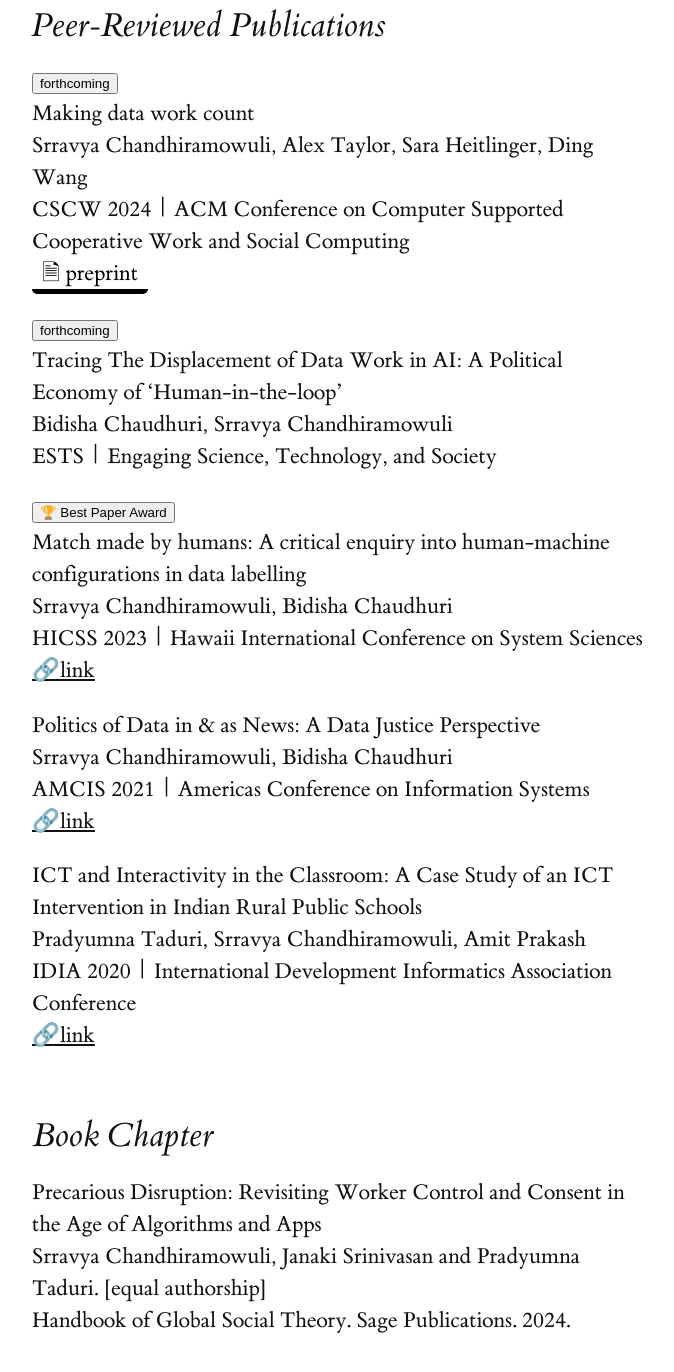
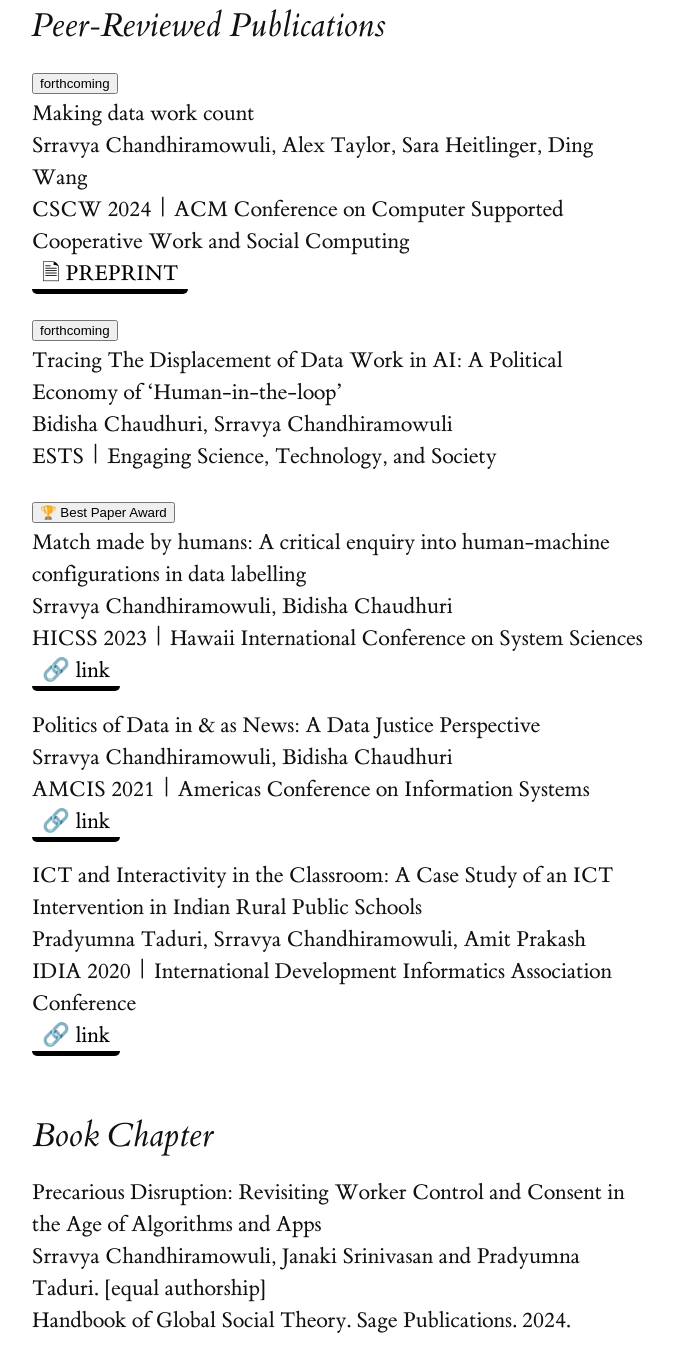
Before and after one commit to srravya/srravya.github.io, a Jekyll site: the page built from publications/index.md, in a window 1280 px wide and 1400 px high, scrolled down 340 px. Shown: the top 1372 px of the window, without its empty margins (128-802 px from the left). Built offline with Jekyll 4.4.1, drawn with Linux system fonts in a browser that asks for light colours; some of the changed text lies outside the part shown.

Commit message:
Fix links

```diff
--- a/publications/index.md
+++ b/publications/index.md
@@ -10,7 +10,7 @@ description: A selected list of my research
 Making data work count<br>
 Srravya Chandhiramowuli, Alex Taylor, Sara Heitlinger, Ding Wang<br>
 CSCW 2024 | ACM Conference on Computer Supported Cooperative Work and Social Computing<br>
-<a class=linkpill href="https://arxiv.org/abs/2311.18046">🗎 preprint</a>
+<a class=linkpill href="https://arxiv.org/abs/2311.18046">🗎 PREPRINT</a>
 
 <button clas=infopill>forthcoming</button><br>
 Tracing The Displacement of Data Work in AI: A Political Economy of ‘Human-in-the-loop’<br>
@@ -21,17 +21,17 @@ ESTS | Engaging Science, Technology, and Society
 Match made by humans: A critical enquiry into human-machine configurations in data labelling<br>
 Srravya Chandhiramowuli, Bidisha Chaudhuri<br>
 HICSS 2023 | Hawaii International Conference on System Sciences<br>
-[🔗link](https://hdl.handle.net/10125/102882)
+<a class=linkpill href="https://hdl.handle.net/10125/102882">🔗 link</a>
 
 Politics of Data in & as News: A Data Justice Perspective<br>
 Srravya Chandhiramowuli, Bidisha Chaudhuri<br>
 AMCIS 2021 | Americas Conference on Information Systems<br>
-[🔗link](https://aisel.aisnet.org/amcis2021/global_develop/global_develop/13)
+<a class=linkpill href="https://aisel.aisnet.org/amcis2021/global_develop/global_develop/13">🔗 link</a>
 
 ICT and Interactivity in the Classroom: A Case Study of an ICT Intervention in Indian Rural Public Schools<br>
 Pradyumna Taduri, Srravya Chandhiramowuli, Amit Prakash<br>
 IDIA 2020 | International Development Informatics Association Conference<br>
-[🔗link](https://doi.org/10.1007/978-3-030-52014-4_2)
+<a class=linkpill href="https://doi.org/10.1007/978-3-030-52014-4_2">🔗 link</a>
 
 ## Book chapter
 
@@ -49,22 +49,22 @@ Srravya Chandhiramowuli<br>
 What are you reading?<br>
 Srravya Chandhiramowuli<br>
 2023 (May-June issue) | ACM Interactions magazine<br>
-[🔗link](https://interactions.acm.org/archive/view/may-june-2023/srravya-chandhiramowuli)
+<a class=linkpill href="https://interactions.acm.org/archive/view/may-june-2023/srravya-chandhiramowuli">🔗 link</a>
 
 Between the platform and the pandemic: Locating migrants in India’s gig economy.<br>
 Kaarika Das, Srravya Chandhiramowuli [equal authorship]<br>
 2021 | Futures of Work blog, Bristol University Press<br>
-[🔗link](https://futuresofwork.co.uk/2021/03/16/caught-between-the-platform-and-the-pandemic-locating-migrants-in-indias-gig-economy/)
+<a class=linkpill href="https://futuresofwork.co.uk/2021/03/16/caught-between-the-platform-and-the-pandemic-locating-migrants-in-indias-gig-economy/">🔗 link</a>
 
 Locating Migrants in India’s Gig Economy: A Scoping Report<br>
 Kaarika Das, Srravya Chandhiramowuli [equal authorship]<br>
 2021 | The Centre for Internet and Society<br>
-[🔗link](https://cis-india.org/raw/locating-migrants-in-indias-gig-economy-a-scoping-report)
+<a class=linkpill href="https://cis-india.org/raw/locating-migrants-in-indias-gig-economy-a-scoping-report">🔗 link</a>
 
 Chapter on ICT in Education in the ‘Brief on ICT Trends’ report<br>
 Srravya Chandhiramowuli, Amit Prakash<br>
 2019 | United Nations APCICT - ESCAP publication<br>
-[🔗link](https://www.unapcict.org/sites/default/files/inline-files/ICT%20TRENDS_%20ICT%20for%20Education.pdf)
+<a class=linkpill href="https://www.unapcict.org/sites/default/files/inline-files/ICT%20TRENDS_%20ICT%20for%20Education.pdf">🔗 link</a>
 
 ### Peer-reviewed conference publications
 
```
